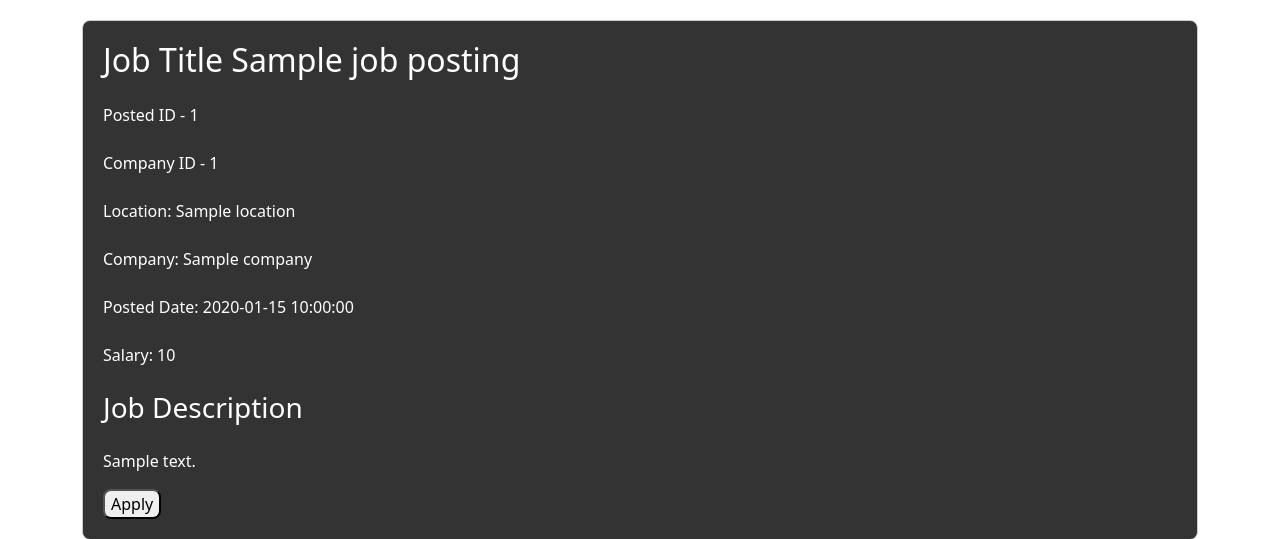
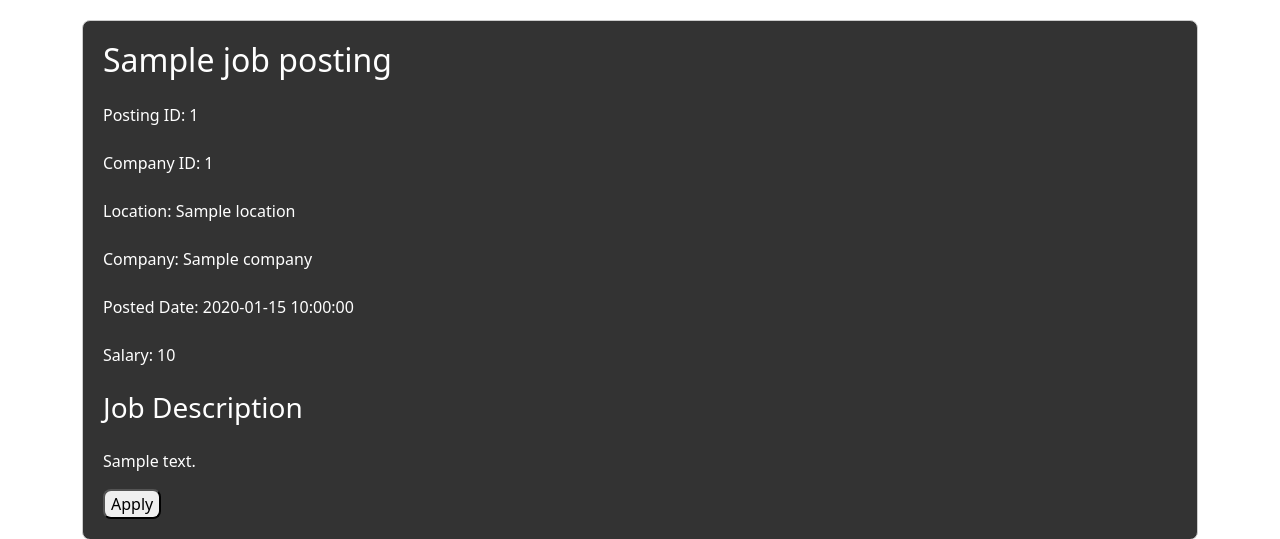
Before and after one commit to ShewitH1/TheWaterCoolerr, a Flask app: template templates/job_listing.html in a window 1280 px wide. Shown: the part 56-595 px from the top of the page. Run offline with Flask 3, Linux system fonts and the light colour scheme; the template is opened without the code that fills it: most values are stand-ins (such as "Sample title", 1, 10 or a date in 2020).

Commit message:
Fixed some syntax/overall view of some things

```diff
--- a/app.py
+++ b/app.py
@@ -551,6 +551,7 @@ def job_listing():
     company = request.args.get('company')
     posting_date = request.args.get('posting_date')
     salary = request.args.get('salary')
+    job_description = request.args.get('job_description')
     job_postings = job_repository.indi_job_posting()
     return render_template('job_listing.html', sessionProfile=get_session_profile(), job_posting=job_postings)
 
--- a/templates/job_listing.html
+++ b/templates/job_listing.html
@@ -6,13 +6,13 @@
 <div class="container mx-auto py-8">
     <div style="border-radius: 0.5rem; border: 1px solid #ccc; background-color: #333; color: white; padding: 20px; margin-top: 20px;" class="rounded-lg overflow-hidden shadow-md moving-container">
         <div class="p-6">
-            <h2 class="text-3xl font-bold mb-4">Job Title {{ job_posting.job_title }}</h2>
-            <p class="text-lg mb-4">Posted ID - {{ job_posting.posting_id }}</p>
-            <p class="text-lg mb-4">Company ID - {{ job_posting.company_id }}</p>
+            <h2 class="text-3xl font-bold mb-4">{{ job_posting.job_title }}</h2>
+            <p class="text-lg mb-4">Posting ID: {{ job_posting.posting_id }}</p>
+            <p class="text-lg mb-4">Company ID: {{ job_posting.company_id }}</p>
             <p class="text-lg mb-4">Location: {{ job_posting.location }}</p>
             <p class="text-lg mb-4">Company: {{ job_posting.company }}</p>
             <p class="text-lg mb-4">Posted Date: {{ job_posting.posting_date }}</p>
-            <p class="text-lg mb-4">Salary: {{job_posting.salary}}</p>
+            <p class="text-lg mb-4">Salary: {{ job_posting.salary }}</p>
 
         </div>
 
```
